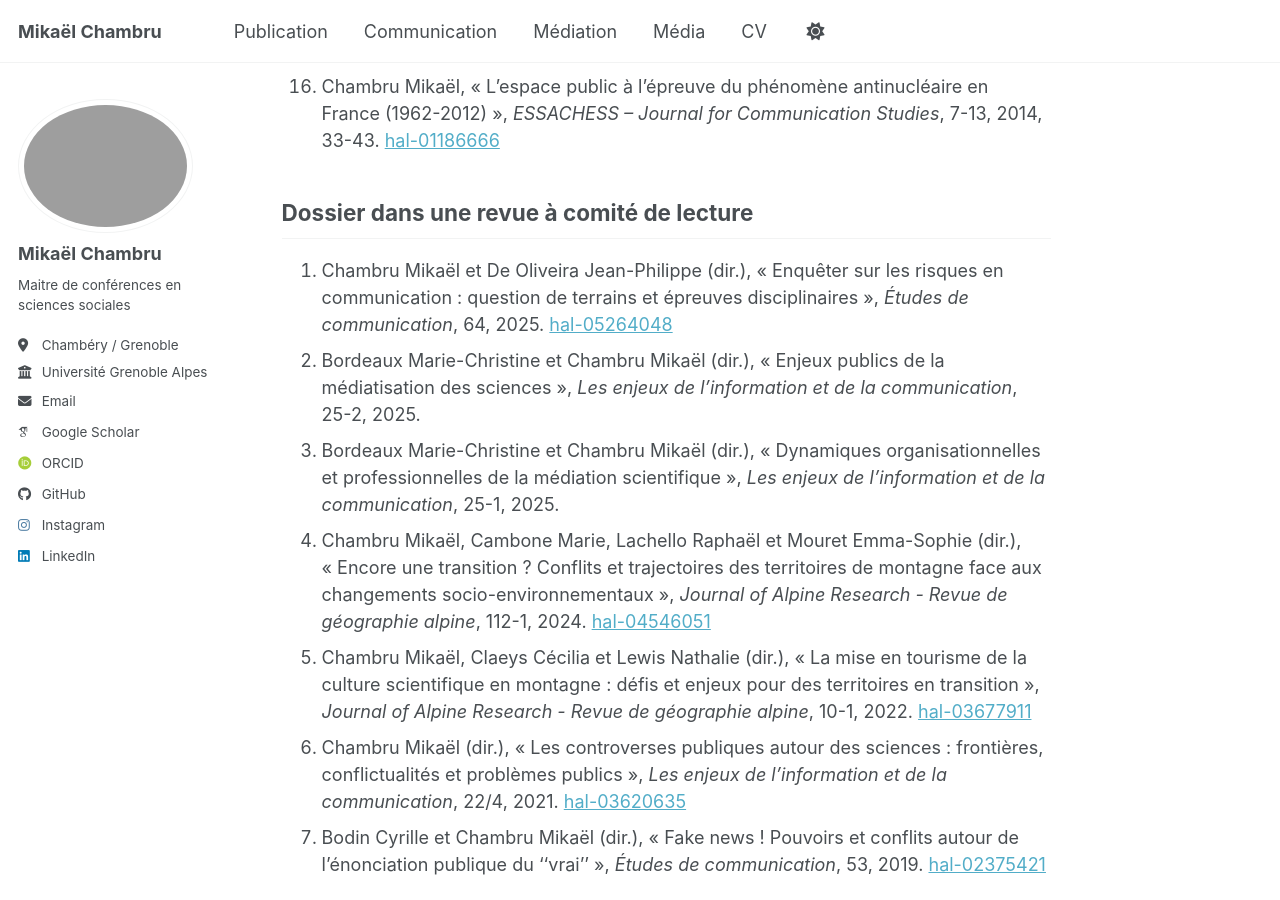
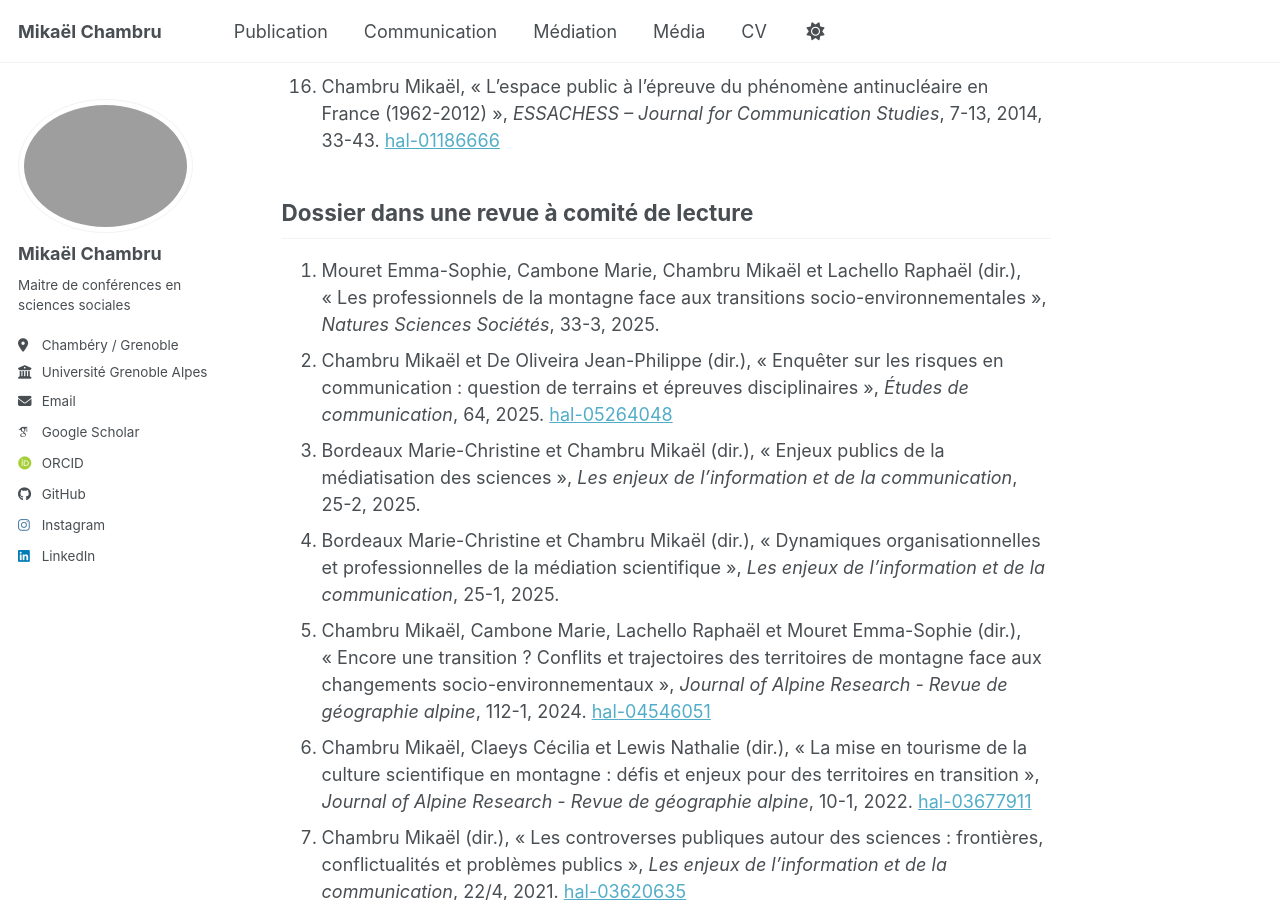
Before and after one commit to mikaelchambru/mikaelchambru.github.io, a Jekyll site: the page built from _pages/publications.md, in a window 1280 px wide and 900 px high, scrolled down 1574 px. Built offline with Jekyll 4.4.1, drawn with Linux system fonts in a browser that asks for light colours; some web fonts are replaced; a script bundle is joined from its source files by our own code; library files that are not in the unit come from our copies.

Commit message:
Update publications.md

```diff
--- a/_pages/publications.md
+++ b/_pages/publications.md
@@ -26,13 +26,14 @@
 
 ## Dossier dans une revue à comité de lecture
 
-1. Chambru Mikaël et De Oliveira Jean-Philippe (dir.), « Enquêter sur les risques en communication : question de terrains et épreuves disciplinaires », *Études de communication*, 64, 2025. [hal-05264048](https://hal.science/view/index/docid/5264048)
-2. Bordeaux Marie-Christine et Chambru Mikaël (dir.), « Enjeux publics de la médiatisation des sciences », *Les enjeux de l’information et de la communication*, 25-2, 2025.
-3. Bordeaux Marie-Christine et Chambru Mikaël (dir.), « Dynamiques organisationnelles et professionnelles de la médiation scientifique », *Les enjeux de l’information et de la communication*, 25-1, 2025.
-4. Chambru Mikaël, Cambone Marie, Lachello Raphaël et Mouret Emma-Sophie (dir.), « Encore une transition ? Conflits et trajectoires des territoires de montagne face aux changements socio-environnementaux », *Journal of Alpine Research - Revue de géographie alpine*, 112-1, 2024. [hal-04546051](https://hal.science/hal-04546051)
-5. Chambru Mikaël, Claeys Cécilia et Lewis Nathalie (dir.), « La mise en tourisme de la culture scientifique en montagne : défis et enjeux pour des territoires en transition », *Journal of Alpine Research - Revue de géographie alpine*, 10-1, 2022. [hal-03677911](https://hal.archives-ouvertes.fr/hal-03677911)
-6. Chambru Mikaël (dir.), « Les controverses publiques autour des sciences : frontières, conflictualités et problèmes publics », *Les enjeux de l’information et de la communication*, 22/4, 2021. [hal-03620635](https://hal.archives-ouvertes.fr/hal-03620635)
-7. Bodin Cyrille et Chambru Mikaël (dir.), « Fake news ! Pouvoirs et conflits autour de l’énonciation publique du ‘‘vrai’’ », *Études de communication*, 53, 2019. [hal-02375421](https://hal.archives-ouvertes.fr/hal-02375421)
+1. Mouret Emma-Sophie, Cambone Marie, Chambru Mikaël et Lachello Raphaël (dir.), « Les professionnels de la montagne face aux transitions socio-environnementales », *Natures Sciences Sociétés*, 33-3, 2025.
+2. Chambru Mikaël et De Oliveira Jean-Philippe (dir.), « Enquêter sur les risques en communication : question de terrains et épreuves disciplinaires », *Études de communication*, 64, 2025. [hal-05264048](https://hal.science/view/index/docid/5264048)
+3. Bordeaux Marie-Christine et Chambru Mikaël (dir.), « Enjeux publics de la médiatisation des sciences », *Les enjeux de l’information et de la communication*, 25-2, 2025.
+4. Bordeaux Marie-Christine et Chambru Mikaël (dir.), « Dynamiques organisationnelles et professionnelles de la médiation scientifique », *Les enjeux de l’information et de la communication*, 25-1, 2025.
+5. Chambru Mikaël, Cambone Marie, Lachello Raphaël et Mouret Emma-Sophie (dir.), « Encore une transition ? Conflits et trajectoires des territoires de montagne face aux changements socio-environnementaux », *Journal of Alpine Research - Revue de géographie alpine*, 112-1, 2024. [hal-04546051](https://hal.science/hal-04546051)
+6. Chambru Mikaël, Claeys Cécilia et Lewis Nathalie (dir.), « La mise en tourisme de la culture scientifique en montagne : défis et enjeux pour des territoires en transition », *Journal of Alpine Research - Revue de géographie alpine*, 10-1, 2022. [hal-03677911](https://hal.archives-ouvertes.fr/hal-03677911)
+7. Chambru Mikaël (dir.), « Les controverses publiques autour des sciences : frontières, conflictualités et problèmes publics », *Les enjeux de l’information et de la communication*, 22/4, 2021. [hal-03620635](https://hal.archives-ouvertes.fr/hal-03620635)
+8. Bodin Cyrille et Chambru Mikaël (dir.), « Fake news ! Pouvoirs et conflits autour de l’énonciation publique du ‘‘vrai’’ », *Études de communication*, 53, 2019. [hal-02375421](https://hal.archives-ouvertes.fr/hal-02375421)
 
 ## Chapitre d'ouvrage scientifique
 
```
